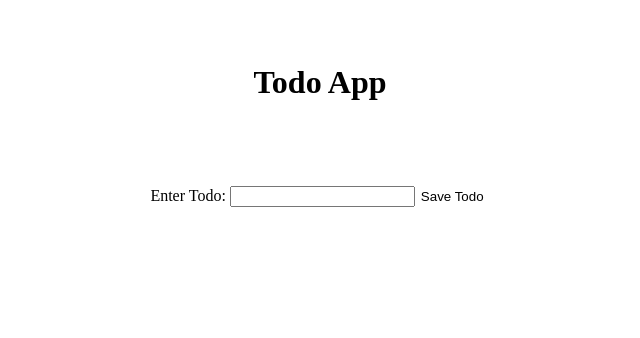
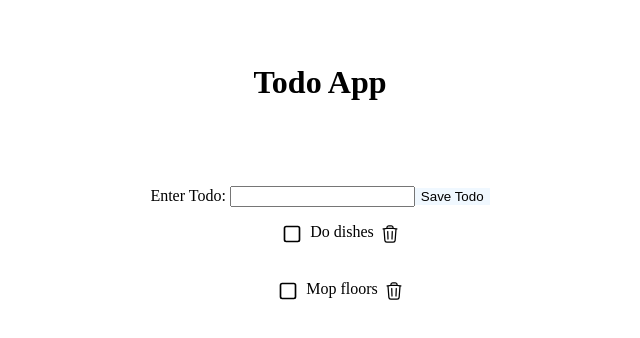
Before and after one commit to Randycullins08/todo-typescript, a React (Vite) app: page / in a window 1280 px wide. Shown: the top 338 px of the page, without its empty margins (320-960 px from the left). Built offline with nearby package versions, Linux system fonts and the light colour scheme; data requests are answered from the project's data file.

Commit message:
moved ToggleProps to types and adjusted the rest of the app

```diff
--- a/db.json
+++ b/db.json
@@ -1,3 +1,14 @@
 {
-  "todos": []
+  "todos": [
+    {
+      "id": "00f7675e-a589-484b-8e4a-c227c973f2c4",
+      "task": "Do dishes",
+      "completed": false
+    },
+    {
+      "id": "893be7c3-5813-4870-992d-977baa2ca30b",
+      "task": "Mop floors",
+      "completed": false
+    }
+  ]
 }
--- a/src/index.css
+++ b/src/index.css
@@ -31,3 +31,8 @@ li {
 .completed {
   text-decoration: line-through;
 }
+
+.save-btn {
+  border: red;
+  background-color: aliceblue;
+}
--- a/src/interfaces/interfaces.ts
+++ b/src/interfaces/interfaces.ts
@@ -1,4 +1,4 @@
-import { FormEvent, MouseEvent, ReactNode } from "react";
+import { FormEvent, ReactNode } from "react";
 
 export interface Todo {
   id: string;
```
